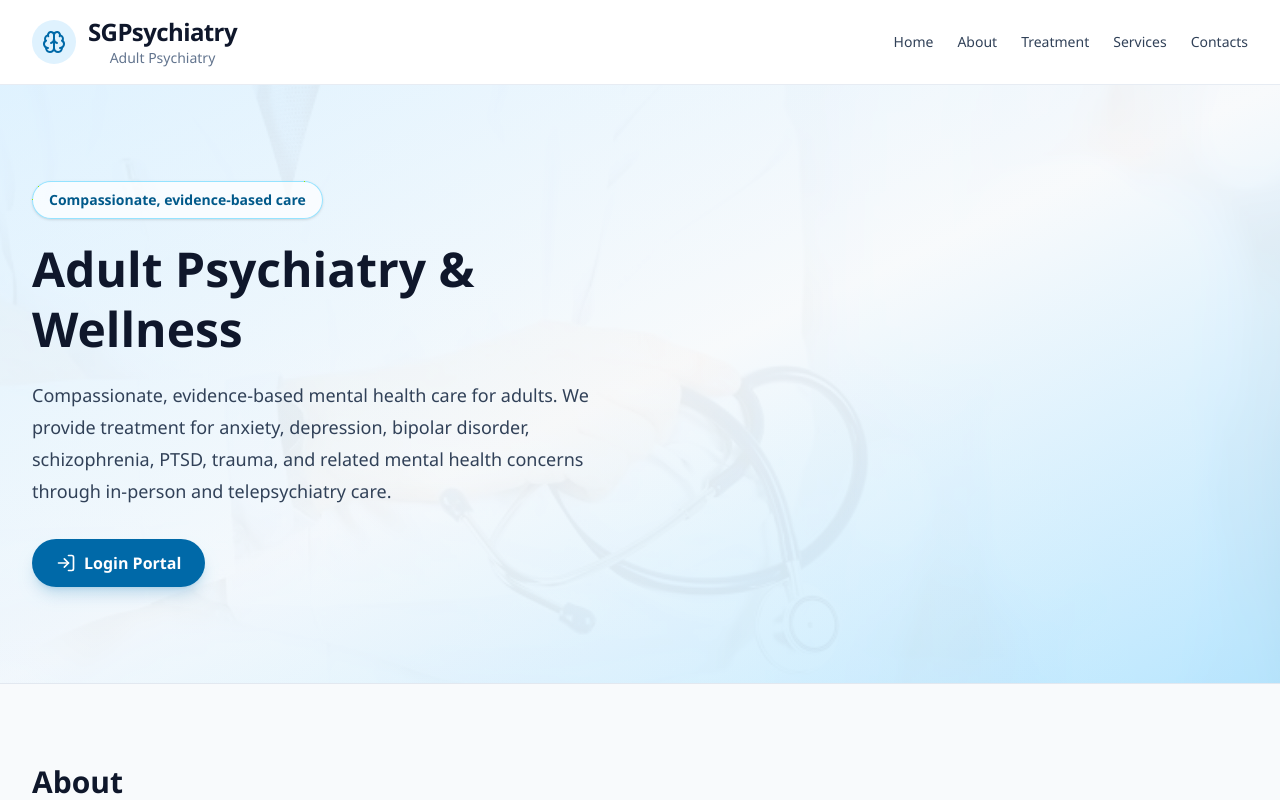
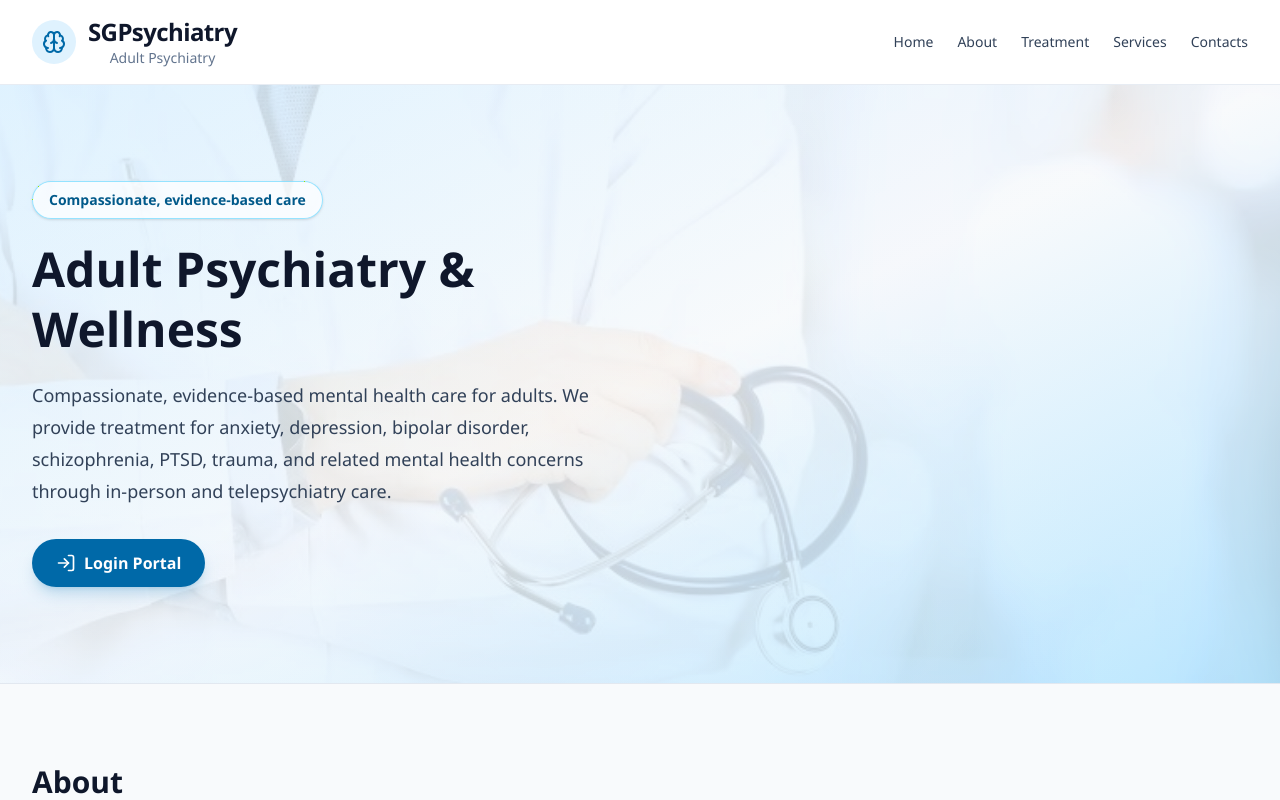
Before and after one commit to meallycooperation-dotcom/sgpsychiatry, a React (Vite) app in the folder sgpsychiatry/: page / in a window 1280 px wide. Shown: the top 800 px of the page. Built offline with nearby package versions, Linux system fonts and the light colour scheme; no server answers.

Commit message:
increased the image opacity

```diff
--- a/sgpsychiatry/src/App.tsx
+++ b/sgpsychiatry/src/App.tsx
@@ -422,7 +422,7 @@ function App() {
             <img
               src={heroImage}
               alt="Psychiatry clinic in Lakewood, Washington"
-              className="h-full w-full object-cover opacity-5 mix-blend-multiply"
+              className="h-full w-full object-cover opacity-15 mix-blend-multiply"
             />
             <div className="absolute inset-0 bg-gradient-to-r from-sky-100/25 via-sky-50/10 to-transparent" />
           </div>
```
